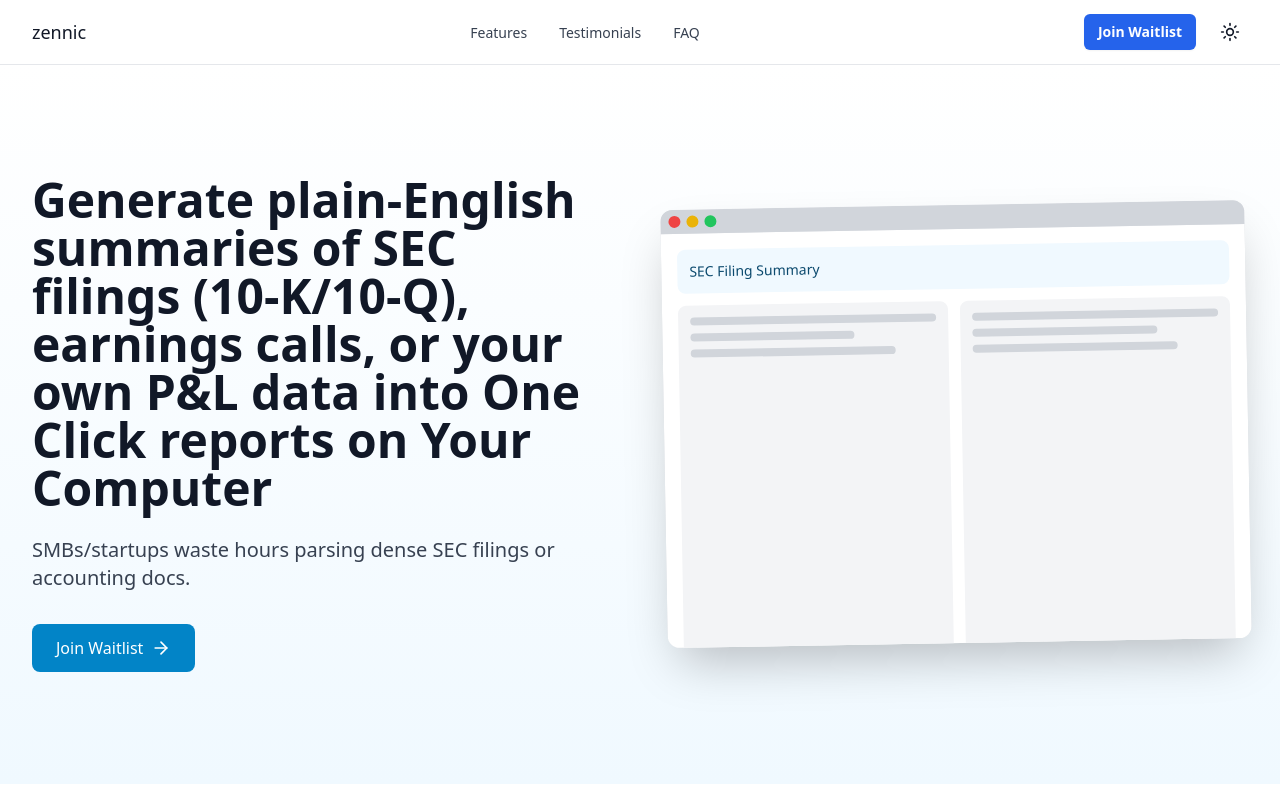
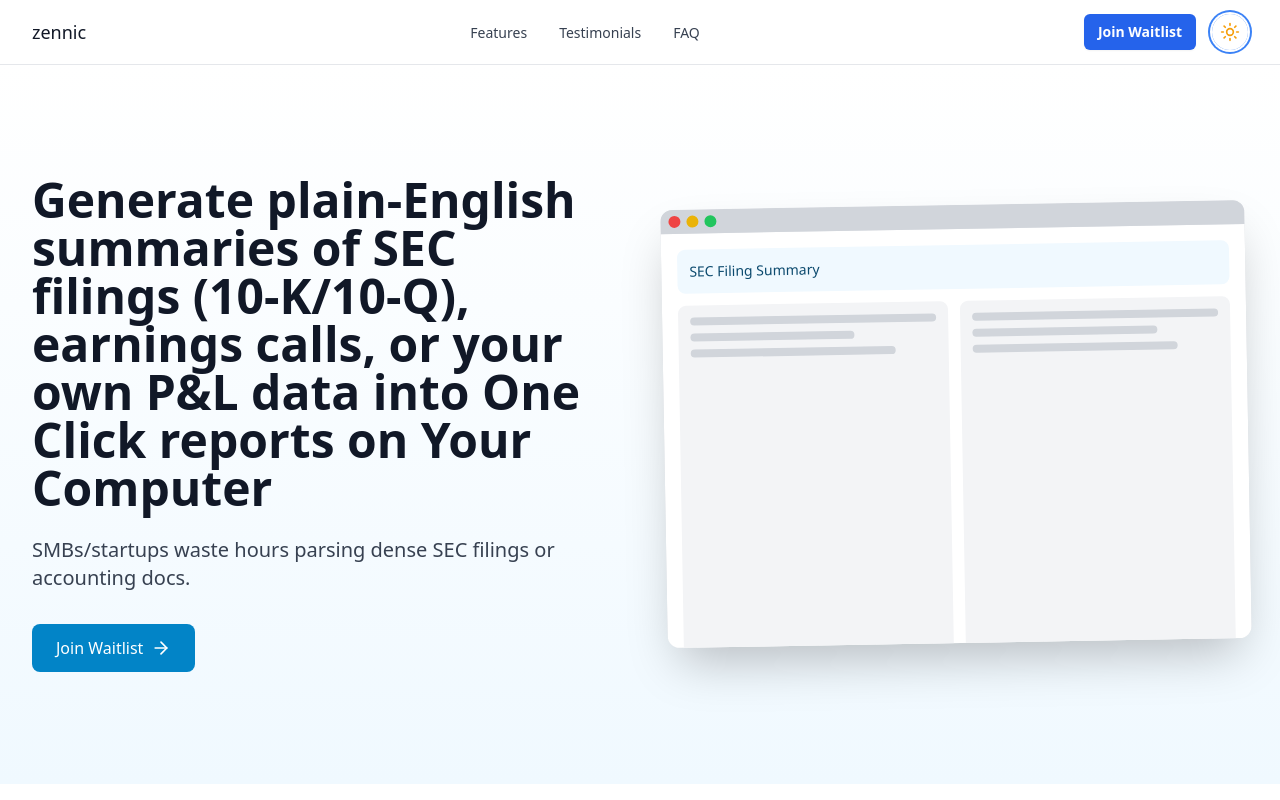
Before and after one commit to derpwiz/zennic-website, a Next.js app: page / in a window 1280 px wide. Both pictures are taken after a click on the button 1229 px from the left and 32 px from the top of the page. Shown: the top 800 px of the page. Built offline with nearby package versions, Linux system fonts and the light colour scheme.

Commit message:
Enhance theme toggle with tooltip and improved UI

```diff
--- a/components/ThemeToggle.tsx
+++ b/components/ThemeToggle.tsx
@@ -80,15 +80,20 @@ export function ThemeToggle() {
   };
 
   return (
+    <div className="relative group">
       <button
         onClick={toggleTheme}
-      className="rounded-full p-2 transition-colors hover:bg-gray-100 dark:hover:bg-gray-800"
+        className="rounded-full p-2 transition-colors hover:bg-gray-100 dark:hover:bg-gray-800 focus:outline-none focus:ring-2 focus:ring-blue-500 focus:ring-offset-2 dark:focus:ring-offset-gray-900"
         aria-label={`Switch theme, current theme is ${theme}`}
         title={`Current theme: ${theme}`}
       >
-      {theme === 'light' && <Sun className="h-5 w-5" />}
-      {theme === 'dark' && <Moon className="h-5 w-5" />}
-      {theme === 'system' && <Monitor className="h-5 w-5" />}
+        {theme === 'light' && <Sun className="h-5 w-5 text-amber-500" />}
+        {theme === 'dark' && <Moon className="h-5 w-5 text-indigo-400" />}
+        {theme === 'system' && <Monitor className="h-5 w-5 text-gray-500" />}
       </button>
+      <div className="absolute right-0 mt-2 hidden w-40 rounded-md bg-white p-2 text-xs text-gray-700 shadow-lg group-hover:block dark:bg-gray-800 dark:text-gray-300">
+        Click to cycle through light, dark, and system themes
+      </div>
+    </div>
   );
 }
```
Lines whose indentation alone changed are shown as unchanged.
